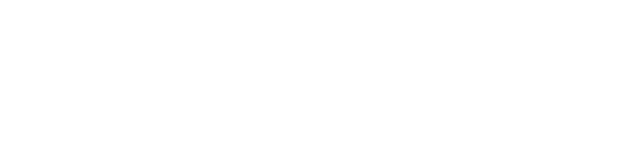
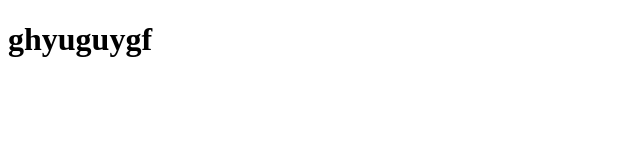
Before and after one commit to Ayoub-EDAHLOULI/HexaShop, a plain HTML site: page index.html in a window 1280 px wide. Shown: the whole page, without its empty margins (0-640 px from the left). Drawn offline with Linux system fonts and the light colour scheme.

Commit message:
This is a new modif

```diff
--- a/index.html
+++ b/index.html
@@ -5,5 +5,5 @@
     <meta name="viewport" content="width=device-width, initial-scale=1.0" />
     <title>Document</title>
   </head>
-  <body></body>
+  <body><h1>ghyuguygf</h1></body>
 </html>
```
